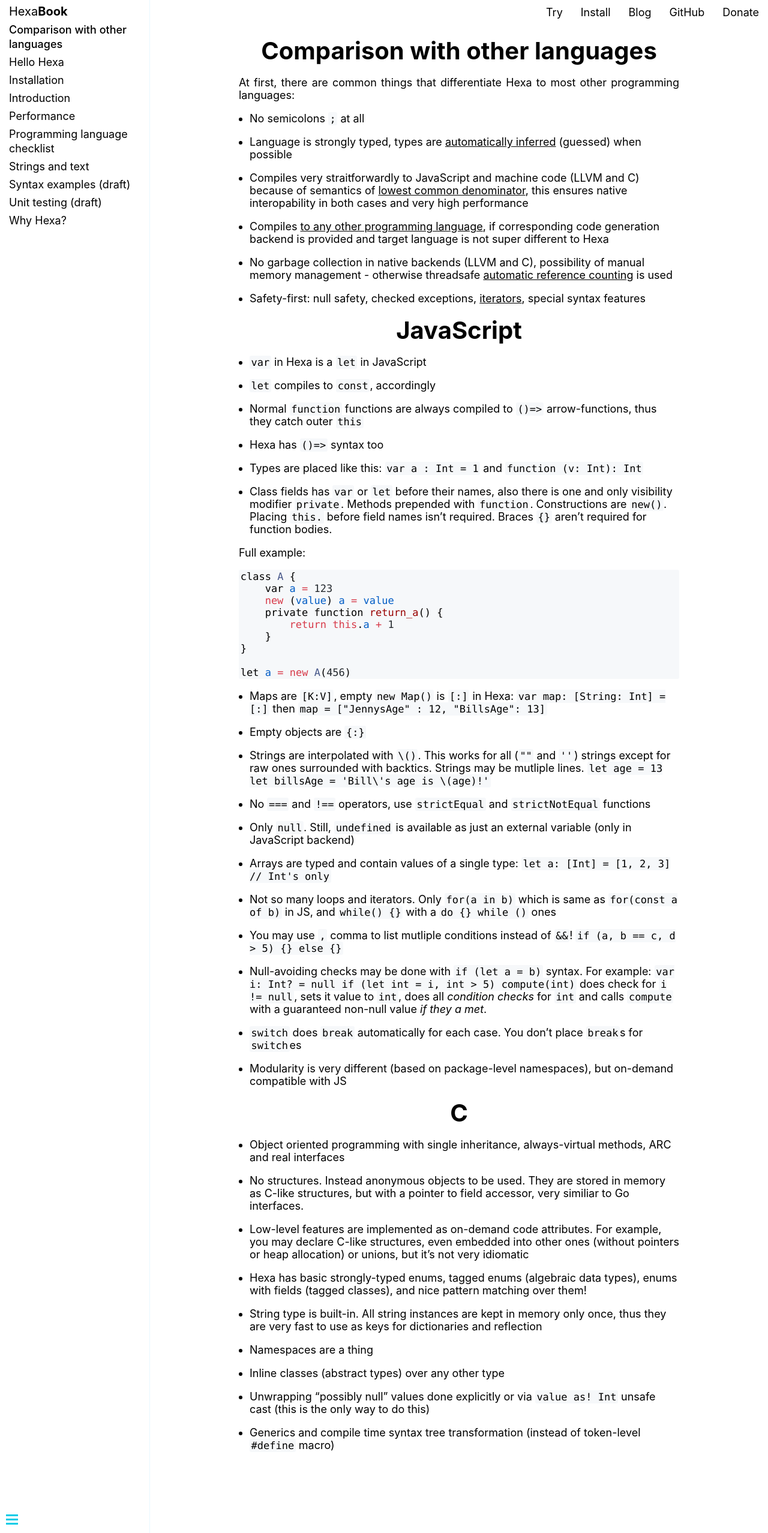
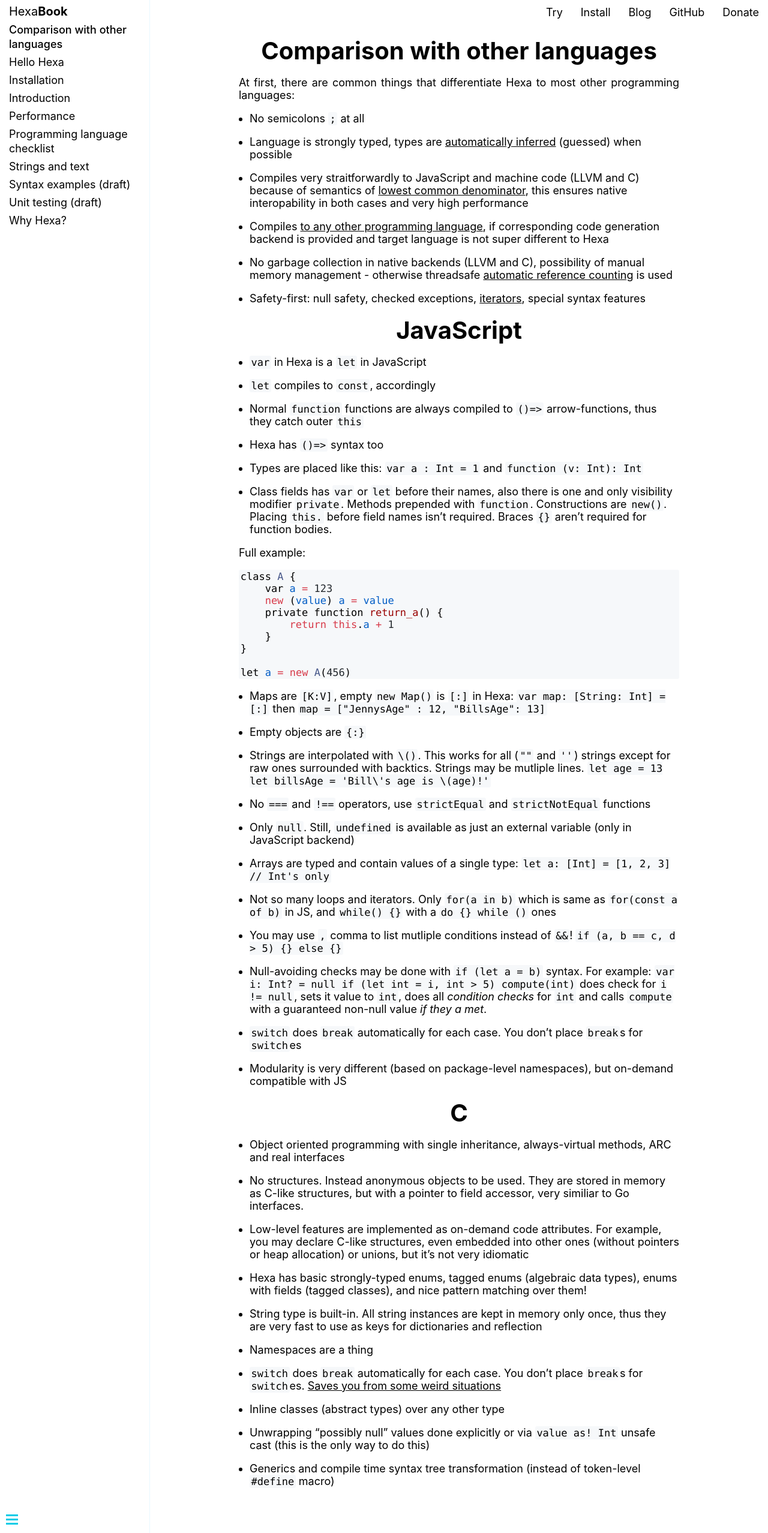
Before and after one commit to hexalang/hexalang.github.io, a Jekyll site: the page built from _book/Comparison.md, in a window 1280 px wide. Shown: the whole page at 60% size. Built offline with Jekyll 4.4.1, drawn with Linux system fonts in a browser that asks for light colours.

Commit message:
Update Comparison.md

```diff
--- a/_book/Comparison.md
+++ b/_book/Comparison.md
@@ -67,6 +67,7 @@ other ones (without pointers or heap allocation) or unions, but it's not very id
 - String type is built-in. All string instances are kept in memory only once, thus they are very fast to use as keys for dictionaries
 and reflection
 - Namespaces are a thing
+- `switch` does `break` automatically for each case. You don't place `break`s for `switch`es. [Saves you from some weird situations](https://www.phoronix.com/scan.php?page=news_item&px=Kernel-Wimplicit-fallthrough)
 - Inline classes (abstract types) over any other type
 - Unwrapping "possibly null" values done explicitly or via `value as! Int` unsafe cast (this is the only way to do this)
 - Generics and compile time syntax tree transformation (instead of token-level `#define` macro)
```
